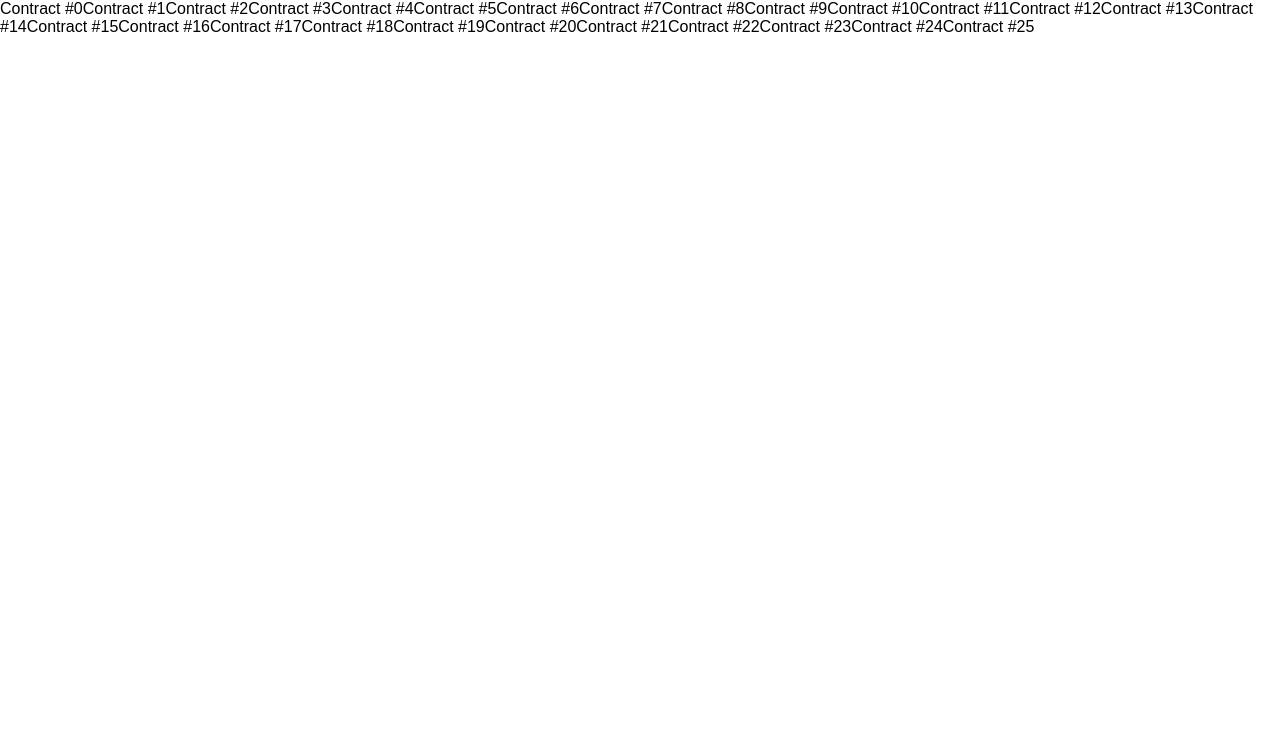
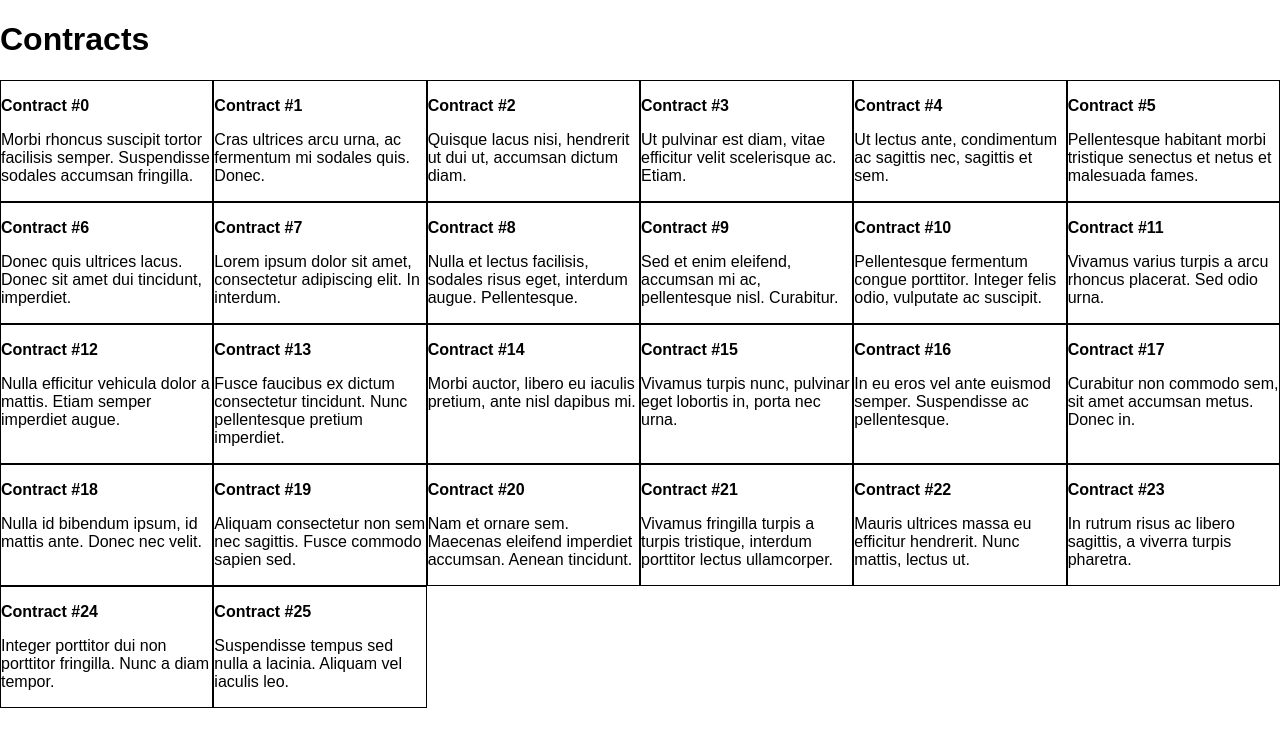
Before and after one commit to stefanie-vicente/contracts, a React (Create React App) app: page /contracts in a window 1280 px wide. Shown: the top 746 px of the page. Built offline with nearby package versions, Linux system fonts and the light colour scheme.

Commit message:
Add contracts content

```diff
--- a/src/components/contract/Contract.tsx
+++ b/src/components/contract/Contract.tsx
@@ -1,7 +1,16 @@
-import { IContract } from "../../interfaces/contract"
+import React from 'react'
+
+import { IContract } from '../../interfaces/contract';
+
+import { Card, CardTitle } from '../styledComponents';
 
 const Contract = (props: IContract) => {
-    return <>{props.name}</>
-}
+  return (
+    <Card>
+      <CardTitle>{props.name}</CardTitle>
+      <p>{props.content}</p>
+    </Card>
+  );
+};
 
-export default Contract
+export default Contract;
--- a/src/data/contracts.json
+++ b/src/data/contracts.json
@@ -1,28 +1,28 @@
 [
-  { "id": 0, "name": "Contract #0", "customerId": 0 },
-  { "id": 0, "name": "Contract #1", "customerId": 1 },
-  { "id": 0, "name": "Contract #2", "customerId": 0 },
-  { "id": 0, "name": "Contract #3", "customerId": 1 },
-  { "id": 0, "name": "Contract #4", "customerId": 0 },
-  { "id": 0, "name": "Contract #5", "customerId": 1 },
-  { "id": 0, "name": "Contract #6", "customerId": 0 },
-  { "id": 0, "name": "Contract #7", "customerId": 1 },
-  { "id": 0, "name": "Contract #8", "customerId": 0 },
-  { "id": 0, "name": "Contract #9", "customerId": 1 },
-  { "id": 0, "name": "Contract #10", "customerId": 0 },
-  { "id": 0, "name": "Contract #11", "customerId": 1 },
-  { "id": 0, "name": "Contract #12", "customerId": 0 },
-  { "id": 0, "name": "Contract #13", "customerId": 1 },
-  { "id": 0, "name": "Contract #14", "customerId": 0 },
-  { "id": 0, "name": "Contract #15", "customerId": 1 },
-  { "id": 0, "name": "Contract #16", "customerId": 0 },
-  { "id": 0, "name": "Contract #17", "customerId": 1 },
-  { "id": 0, "name": "Contract #18", "customerId": 0 },
-  { "id": 0, "name": "Contract #19", "customerId": 1 },
-  { "id": 0, "name": "Contract #20", "customerId": 0 },
-  { "id": 0, "name": "Contract #21", "customerId": 1 },
-  { "id": 0, "name": "Contract #22", "customerId": 0 },
-  { "id": 0, "name": "Contract #23", "customerId": 1 },
-  { "id": 0, "name": "Contract #24", "customerId": 0 },
-  { "id": 0, "name": "Contract #25", "customerId": 1 }
+  { "id": 0, "name": "Contract #0", "customerId": 0, "content": "Morbi rhoncus suscipit tortor facilisis semper. Suspendisse sodales accumsan fringilla."},
+  { "id": 0, "name": "Contract #1", "customerId": 1, "content": "Cras ultrices arcu urna, ac fermentum mi sodales quis. Donec." },
+  { "id": 0, "name": "Contract #2", "customerId": 0, "content": "Quisque lacus nisi, hendrerit ut dui ut, accumsan dictum diam." },
+  { "id": 0, "name": "Contract #3", "customerId": 1, "content": "Ut pulvinar est diam, vitae efficitur velit scelerisque ac. Etiam." },
+  { "id": 0, "name": "Contract #4", "customerId": 0, "content": "Ut lectus ante, condimentum ac sagittis nec, sagittis et sem." },
+  { "id": 0, "name": "Contract #5", "customerId": 1, "content": "Pellentesque habitant morbi tristique senectus et netus et malesuada fames." },
+  { "id": 0, "name": "Contract #6", "customerId": 0, "content": "Donec quis ultrices lacus. Donec sit amet dui tincidunt, imperdiet." },
+  { "id": 0, "name": "Contract #7", "customerId": 1, "content": "Lorem ipsum dolor sit amet, consectetur adipiscing elit. In interdum." },
+  { "id": 0, "name": "Contract #8", "customerId": 0, "content": "Nulla et lectus facilisis, sodales risus eget, interdum augue. Pellentesque." },
+  { "id": 0, "name": "Contract #9", "customerId": 1, "content": "Sed et enim eleifend, accumsan mi ac, pellentesque nisl. Curabitur." },
+  { "id": 0, "name": "Contract #10", "customerId": 0, "content": "Pellentesque fermentum congue porttitor. Integer felis odio, vulputate ac suscipit." },
+  { "id": 0, "name": "Contract #11", "customerId": 1, "content": "Vivamus varius turpis a arcu rhoncus placerat. Sed odio urna." },
+  { "id": 0, "name": "Contract #12", "customerId": 0, "content": "Nulla efficitur vehicula dolor a mattis. Etiam semper imperdiet augue." },
+  { "id": 0, "name": "Contract #13", "customerId": 1, "content": "Fusce faucibus ex dictum consectetur tincidunt. Nunc pellentesque pretium imperdiet." },
+  { "id": 0, "name": "Contract #14", "customerId": 0, "content": "Morbi auctor, libero eu iaculis pretium, ante nisl dapibus mi." },
+  { "id": 0, "name": "Contract #15", "customerId": 1, "content": "Vivamus turpis nunc, pulvinar eget lobortis in, porta nec urna." },
+  { "id": 0, "name": "Contract #16", "customerId": 0, "content": "In eu eros vel ante euismod semper. Suspendisse ac pellentesque." },
+  { "id": 0, "name": "Contract #17", "customerId": 1, "content": "Curabitur non commodo sem, sit amet accumsan metus. Donec in." },
+  { "id": 0, "name": "Contract #18", "customerId": 0, "content": "Nulla id bibendum ipsum, id mattis ante. Donec nec velit." },
+  { "id": 0, "name": "Contract #19", "customerId": 1, "content": "Aliquam consectetur non sem nec sagittis. Fusce commodo sapien sed." },
+  { "id": 0, "name": "Contract #20", "customerId": 0, "content": "Nam et ornare sem. Maecenas eleifend imperdiet accumsan. Aenean tincidunt." },
+  { "id": 0, "name": "Contract #21", "customerId": 1, "content": "Vivamus fringilla turpis a turpis tristique, interdum porttitor lectus ullamcorper." },
+  { "id": 0, "name": "Contract #22", "customerId": 0, "content": "Mauris ultrices massa eu efficitur hendrerit. Nunc mattis, lectus ut." },
+  { "id": 0, "name": "Contract #23", "customerId": 1, "content": "In rutrum risus ac libero sagittis, a viverra turpis pharetra." },
+  { "id": 0, "name": "Contract #24", "customerId": 0, "content": "Integer porttitor dui non porttitor fringilla. Nunc a diam tempor." },
+  { "id": 0, "name": "Contract #25", "customerId": 1, "content": "Suspendisse tempus sed nulla a lacinia. Aliquam vel iaculis leo." }
 ]
--- a/src/interfaces/contract.tsx
+++ b/src/interfaces/contract.tsx
@@ -2,4 +2,5 @@ export interface IContract {
   id: number;
   name: string;
   customerId: number;
+  content: string;
 }
--- a/src/pages/contracts/Contracts.tsx
+++ b/src/pages/contracts/Contracts.tsx
@@ -1,19 +1,27 @@
+import React from 'react';
+
 import { useAppSelector } from '../../hooks';
 import { selectContracts } from './contractSlice';
 
+import { IContract } from '../../interfaces/contract';
+
 import Contract from '../../components/contract/Contract';
-import { IContract } from '../../interfaces/contract';
+
+import { CardsList } from '../../components/styledComponents';
 
 const Contracts = () => {
   const contracts = useAppSelector(selectContracts);
-  console.log(contracts);
+
   return (
-    <div>
-      {contracts.map((c: IContract) => (
-        <Contract {...c} />
-      ))}
-    </div>
+    <>
+      <h1>Contracts</h1>
+      <CardsList>
+        {contracts.map((c: IContract, i: number) => (
+          <Contract {...c} key={i} />
+        ))}
+      </CardsList>
+    </>
   );
-}
+};
 
 export default Contracts;
```
